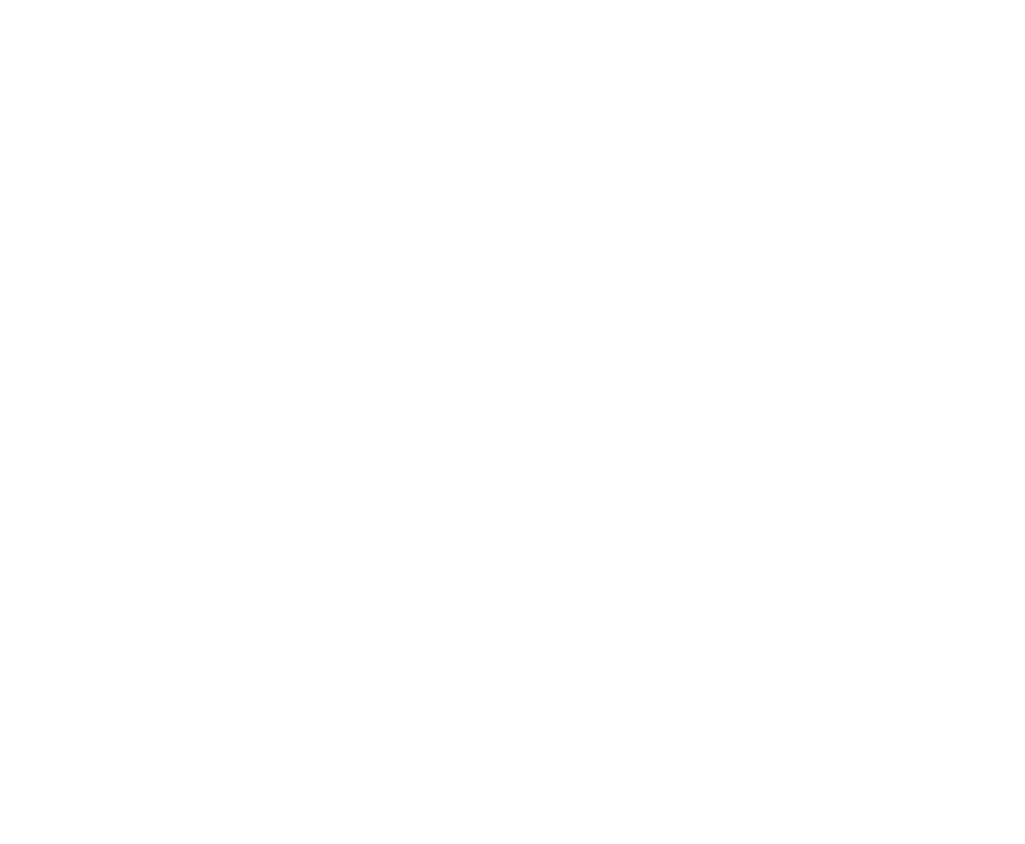
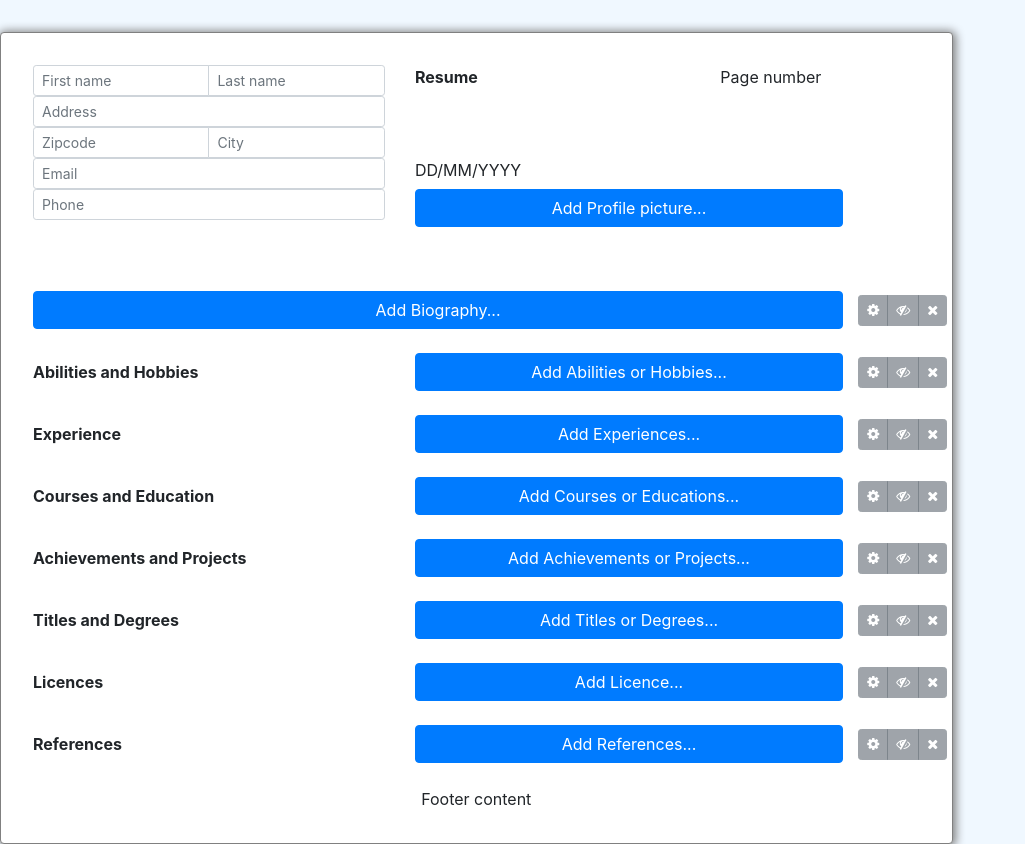
Before and after one commit to Haataja/CV-generator-frontend, a React (Create React App) app: page / in a window 1280 px wide. Shown: the whole page, without its empty margins (0-1025 px from the left). Before the commit the page ends 800 px from the top, so only its background shows below. Built offline with nearby package versions, Linux system fonts and the light colour scheme.

Commit message:
App: Use DocumentView in render()
Signed-off-by: Joonas Lauhala <joonas.lauhala@cs.tamk.fi>

```diff
--- a/src/components/App.js
+++ b/src/components/App.js
@@ -2,6 +2,7 @@ import React, {Component} from 'react';
 import {Container, Col, Row} from 'react-bootstrap';
 
 import Ribbon from './Ribbon';
+import DocumentView from "./DocumentView";
 
 import './App.css';
 
@@ -16,7 +17,7 @@ class App extends Component {
         </Row>
         <Row>
           <Col xs={12}>
-
+            <DocumentView/>
           </Col>
         </Row>
       </Container>
```
